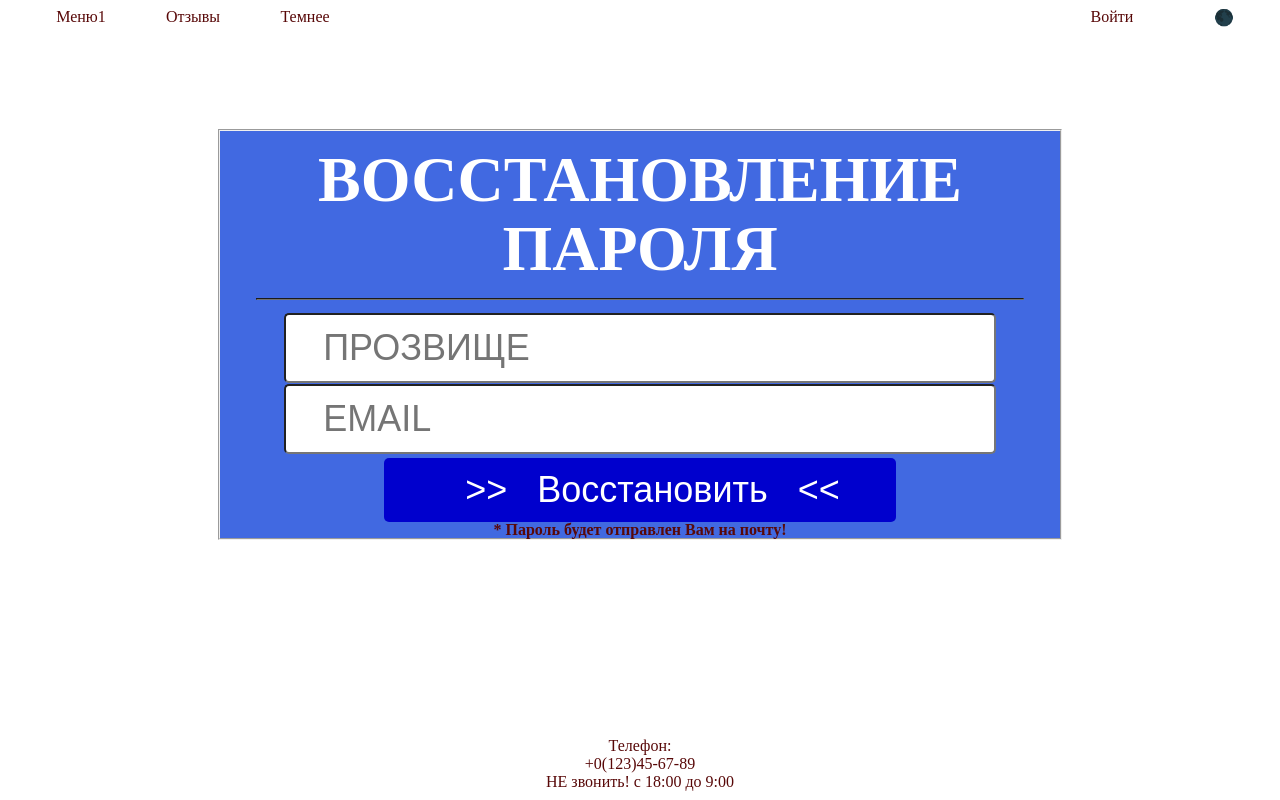
After one commit to DPtop/T_E_S_T, a Django app: page /mywebnote/recover/ in a window 1280 px wide. The commit adds this page. Run offline with Django 4.2, Linux system fonts and the light colour scheme.

Commit message:
доделана страница просмотра заказа, добавлено (не работает) востановление пароля

```diff
--- a/webnote/mywebnote/add_user.py
+++ b/webnote/mywebnote/add_user.py
@@ -13,7 +13,7 @@ def AddUser(request):
 
     will_registered = str(request)
     will_registered = unquote(will_registered, 'utf-8')
-    print('will_registered:', will_registered)
+
     # вычленяем ник и пароль
     i, nname_begin, nname_end, pword_begin, pword_end, email_begin, email_end = 0, 0, 0, 0, 0, 0, 0
     while i < len(will_registered):
@@ -40,7 +40,6 @@ def AddUser(request):
         else:
             i += 1
 
-    print('nick_name, pass_word, e_mail ::', nick_name, pass_word, e_mail)
     # добавить в таблицу sql
     with sqlite3.connect("db.sqlite3") as db:
         cur = db.cursor()
--- a/webnote/mywebnote/static/css/reg_log.css
+++ b/webnote/mywebnote/static/css/reg_log.css
@@ -1,5 +1,6 @@
 .form{
-    margin: auto;
+    margin-left: auto;
+    margin-right: auto;
     margin-top: 2em;
     background-color: #4169E1;
     text-align: center;
@@ -20,6 +21,10 @@ b{
 hr{
     font-size: 24px;
     border-color: rgb(112, 112, 112);
+}
+
+.fontA{
+    font-size: 28px;
 }
 
 .enterfield{
@@ -56,3 +61,12 @@ hr{
     background-color: #0000CD;
     color: #4169E1;
 }
+
+#recoverP{
+    margin-left: auto;
+    margin-right: auto;
+    padding: 0;
+    font-size: 16px;
+    width: 40vw;
+    line-height: 2vh;
+}
--- a/webnote/mywebnote/static/js/some_page.js
+++ b/webnote/mywebnote/static/js/some_page.js
@@ -45,6 +45,7 @@ eatMenu.forEach( m_eat => {
 // активация всплывающего окна
 if (totalPrice == 0){
     btnModal.setAttribute('disabled', 'disabled'); // Делаем кнопку неактивной
+    btnModal.setAttribute('pointer-events', 'none'); // Делаем кнопку затемнённой
 }
 addEventListener('mousemove' || 'keydown', function() {
     if (totalPrice > 0){
--- a/webnote/mywebnote/templates/feedback.html
+++ b/webnote/mywebnote/templates/feedback.html
@@ -11,7 +11,7 @@
         <fieldset class="feedback">
             <legend>Поле для похвал и предложений:</legend>
             <textarea class="textarea" name="feedtext" placeholder="Введите текст..."></textarea><br>
-            <input type="submit" onclick="setFeedback();" value="Опубликовать" style="float:right;">
+            <input id="public" type="submit" onclick="setFeedback();" value="Опубликовать" style="float:right;">
         </fieldset>
     </form>
 
--- a/webnote/mywebnote/templates/login.html
+++ b/webnote/mywebnote/templates/login.html
@@ -12,7 +12,8 @@
                 <br>
             <input class="logIn" id="sent_data" type="submit" value=">>   Вход   <<">
                 <br><hr>
-            <a href="../registration">Зарегистрироваться?</a>
+            <a class="fontA" href="../registration">Зарегистрироваться?</a>
+            <a class="fontA" href="../recover">Восстановить пароль?</a>
         </fieldset>
     </form>
 </main>
--- /dev/null
+++ b/webnote/mywebnote/templates/recover.html
@@ -0,0 +1,33 @@
+{% extends 'base.html' %}
+{% load static %}
+{% block  content %}
+<main role="main">
+    <link rel="stylesheet" href="{% static 'css/reg_log.css' %}">
+    <form id="form" autocomplete="off">
+        <fieldset class="form">
+            <b>ВОССТАНОВЛЕНИЕ ПАРОЛЯ</b><hr>
+            <input class="enterfield" id="nname" type="text" name="NickName" placeholder="ПРОЗВИЩЕ"/>
+                <br>
+            <input class="enterfield" type="text" name="Email" placeholder="EMAIL"/>
+                <br>
+            <input class="logIn" id="sent_data" type="submit" value=">>   Восстановить   <<">
+            <p id="recoverP"> * Пароль будет отправлен Вам на почту!</p>
+        </fieldset>
+    </form>
+</main>
+
+<script type="text/javascript">
+    form.addEventListener("submit", function(){
+        // передача ника и эмейла из браузера
+        let input = document.getElementsByClassName('enterfield');
+        let req = new XMLHttpRequest();
+        req.open('GET', '../RecoverUser/' +
+                        '?NickName=' + input.NickName.value + '.end1' +
+                        '?Email=' + input.Email.value + '.end2', false);
+        req.send();    // to RecoverUser()
+        // сокрытие NickName и Email в пути браузера
+        input.NickName.value = '*';
+        input.Email.value = '*';
+    });
+</script>
+{% endblock %}
--- a/webnote/mywebnote/urls.py
+++ b/webnote/mywebnote/urls.py
@@ -3,6 +3,7 @@ import mywebnote.views as mynote
 from mywebnote.pymain import feed_back
 from mywebnote.check_user import CheckUser
 from mywebnote.add_user import AddUser
+from mywebnote.recover_user import RecoverUser
 
 urlpatterns = [
     path('login/', mynote.login),
@@ -14,4 +15,6 @@ urlpatterns = [
     path('some_page/', mynote.some_page),
     path('AddUser/', AddUser, name='AddUser'),
     path('dish_order/', mynote.dish_order),
+    path('recover/', mynote.recover),
+    path('RecoverUser/', RecoverUser, name='RecoverUser'),
 ]
--- a/webnote/mywebnote/views.py
+++ b/webnote/mywebnote/views.py
@@ -49,3 +49,6 @@ def some_page(request):
 
 def dish_order(request):
     return render(request, "dish_order.html")  #http://127.0.0.1:8000/mywebnote/dish_order/
+
+def recover(request):
+    return render(request, "recover.html")  #http://127.0.0.1:8000/mywebnote/recover/
--- a/webnote/webnote/templates/base.html
+++ b/webnote/webnote/templates/base.html
@@ -120,6 +120,9 @@
             try{
                 document.querySelector(".textarea").style.pointerEvents = 'none';
                 document.querySelector(".textarea").style.opacity = 0.2;
+                //public
+                document.querySelector("#public").style.pointerEvents = 'none';
+                document.querySelector("#public").style.opacity = 0.2;
             } catch {  }
             link.setAttribute('href', '../login');
         }
```
Also changed, not shown: webnote/mywebnote/recover_user.py (added, +49 -0 lines), webnote/mywebnote/static/css/dish_order.css (+11 -0 lines), webnote/mywebnote/static/js/dish_order.js (+13 -34 lines), webnote/mywebnote/templates/dish_order.html (+5 -2 lines), webnote/db.sqlite3, 1 other file.
